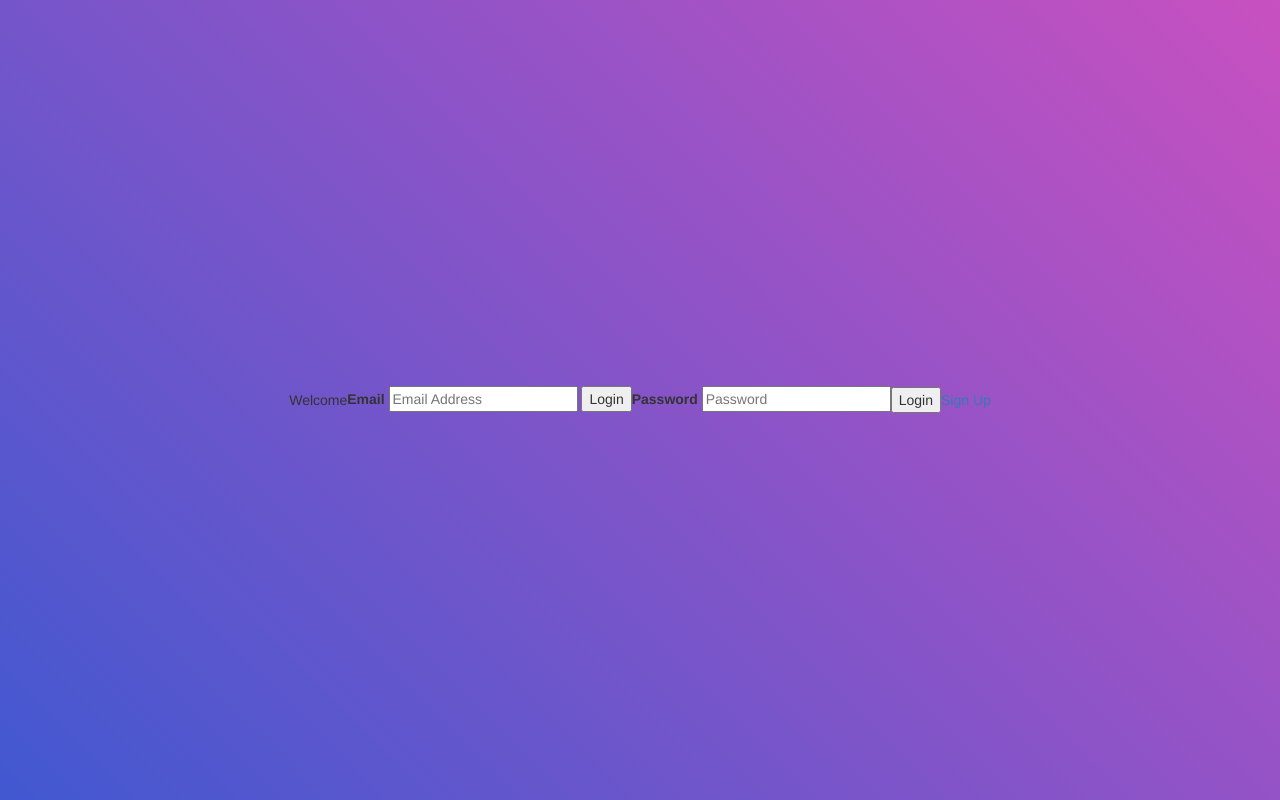
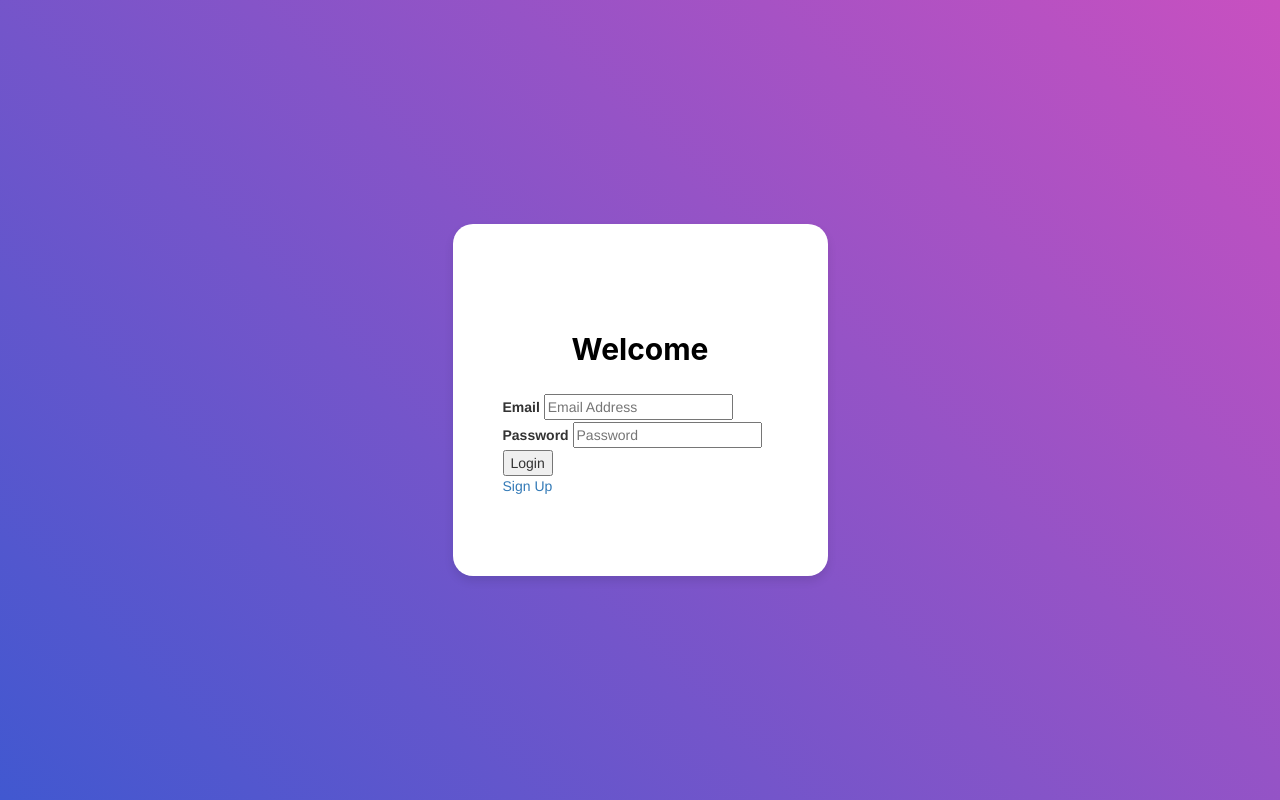
Before and after one commit to anjalimalik/StudiWiz, a plain HTML site: page Client/index.html in a window 1280 px wide. Drawn offline with nearby package versions, Linux system fonts and the light colour scheme.

Commit message:
added more css for login page

```diff
--- a/Client/css/utils.css
+++ b/Client/css/utils.css
@@ -22,3 +22,30 @@
     background: -moz-linear-gradient(-135deg, #c850c0, #4158d0);
     background: linear-gradient(-135deg, #c850c0, #4158d0);
 }
+
+.login1 {
+    background: white;
+    display: block;
+    width: 30%;
+    overflow: hidden;
+    margin: 0 auto;
+    position: relative;
+    z-index: 100;
+    border-radius: 20px;
+    padding: 8rem 5rem 8rem 5rem;
+    box-shadow: 0 5px 10px 0px rgba(0, 0, 0, 0.1);
+    -moz-box-shadow: 0 5px 10px 0px rgba(0, 0, 0, 0.1);
+    -webkit-box-shadow: 0 5px 10px 0px rgba(0, 0, 0, 0.1);
+    -o-box-shadow: 0 5px 10px 0px rgba(0, 0, 0, 0.1);
+    -ms-box-shadow: 0 5px 10px 0px rgba(0, 0, 0, 0.1);
+}
+
+.welcome {
+    font-size: 30px;
+    line-height: 3em;
+    display: block;
+    font-family: -apple-system, BlinkMacSystemFont, 'Segoe UI', Roboto, Oxygen, Ubuntu, Cantarell, 'Open Sans', 'Helvetica Neue', sans-serif;
+    font-weight: bolder;
+    color: black;
+    text-align: center;
+}
--- a/Client/index.html
+++ b/Client/index.html
@@ -20,31 +20,25 @@
 <body>
     <div class="bodyContainer">
         <div class="bg-gradient flex-container">
-            <span> Welcome </span>
+            <div class="login1">
+                <span class="welcome"> Welcome </span>
 
                 <div style="display: block;">
                     <form>
                         <label for="emailLogin"> Email </label>
                         <input id="emailLogin" type="email" required pattern="[^@]+@[^@]+\.[a-zA-Z]{2,6}" placeholder="Email Address">
+                        <label for="passLogin"> Password </label>
+                        <input id="passLogin" type="password" minlength="5" required pattern="(?=.*\d)(?=.*[a-z])(?=.*[A-Z]).*" placeholder="Password">
                         <input type="submit" value="Login">
                     </form>
                 </div>
 
                 <div style="display: block;">
                     <form>
-                    <label for="passLogin"> Password </label>
-                    <input id="passLogin" type="password" minlength="5" required pattern="(?=.*\d)(?=.*[a-z])(?=.*[A-Z]).*" placeholder="Password">
+
                     </form>
                     </span>
                 </div>
-
-            <div>
-                <div style="display: block;">
-                    <div></div>
-                    <button> Login </button>
-                </div>
-            </div>
-
                 <div>
                     <a href="#"> Sign Up </a>
                 </div>
```
Lines whose indentation alone changed are shown as unchanged.
